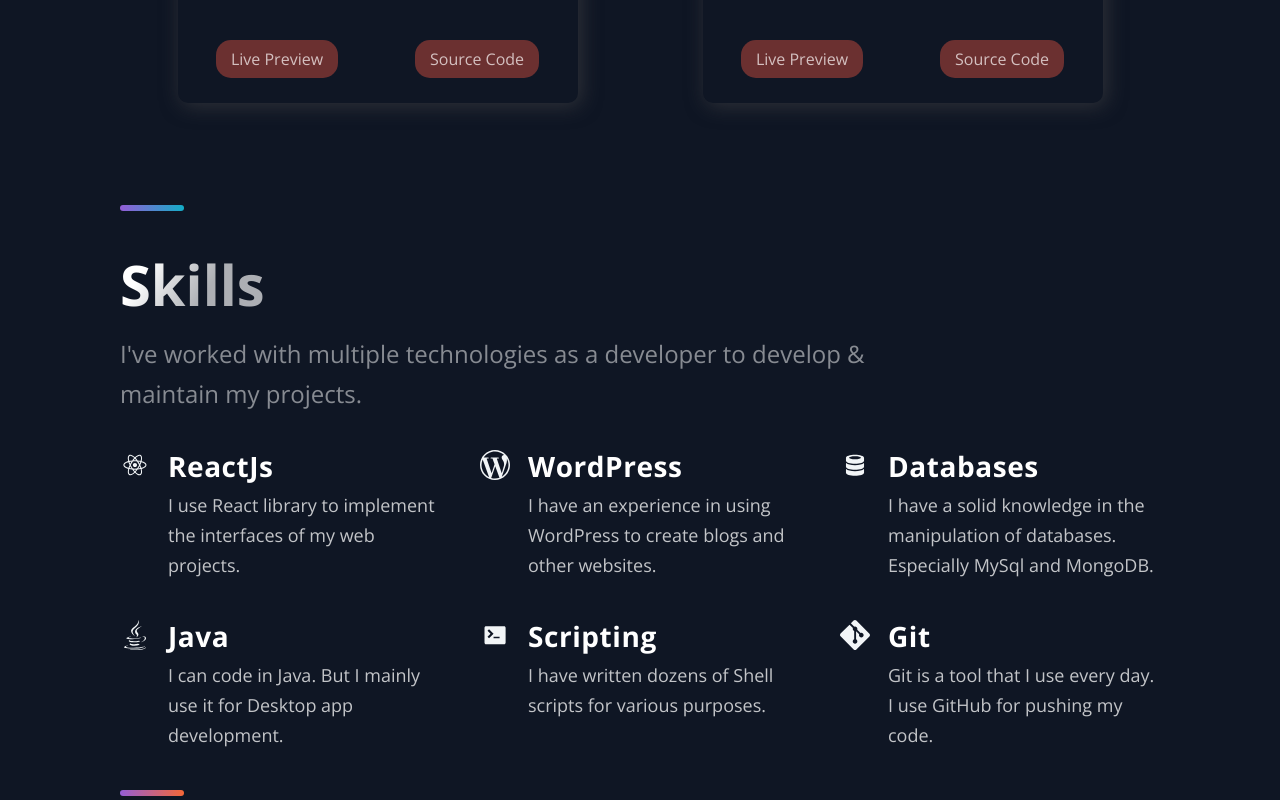
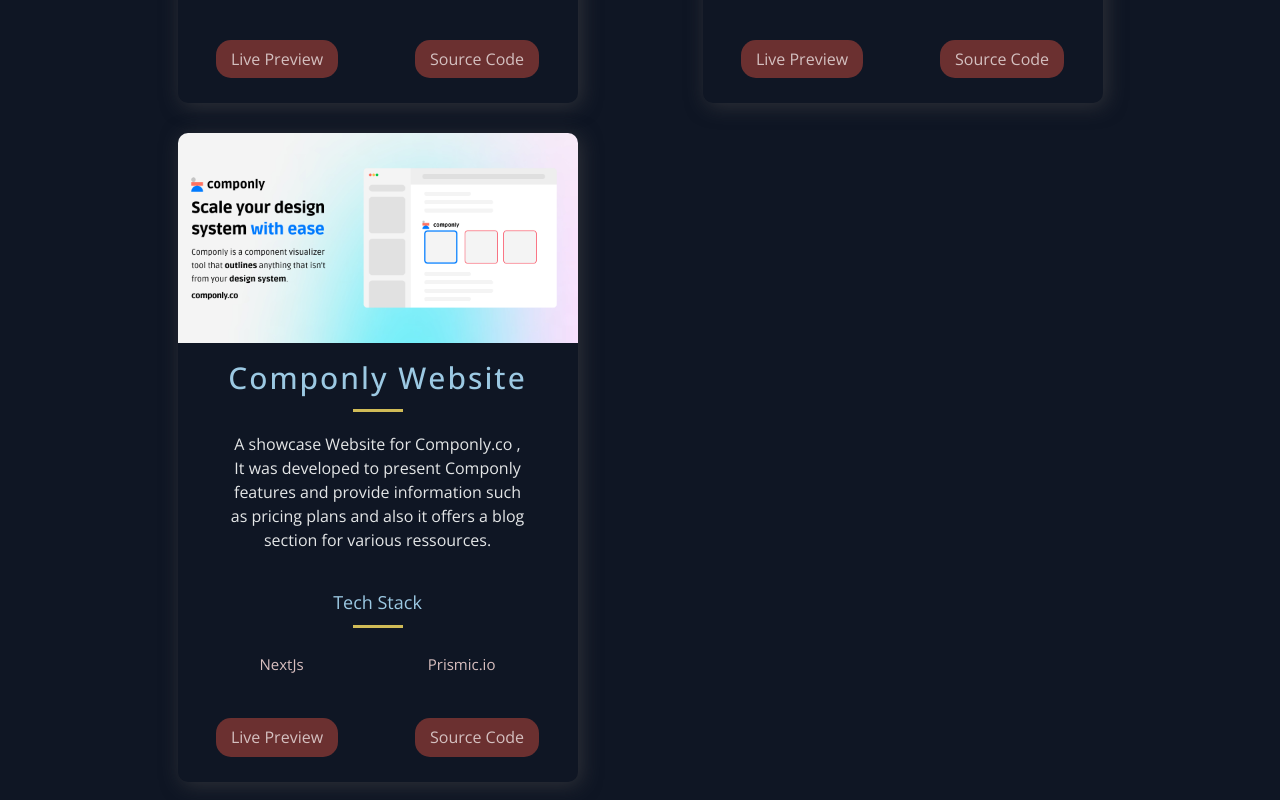
Before and after one commit to zeghmouri/my-portfolio, a Next.js app: page / in a window 1280 px wide. Shown: the part 1440-2240 px from the top of the page. Built offline with nearby package versions, Linux system fonts and the light colour scheme.

Commit message:
adding new project

```diff
--- a/src/constants/constants.js
+++ b/src/constants/constants.js
@@ -15,7 +15,16 @@ export const projects = [
     tags: ['Html', 'Css', 'Php', 'WordPress'],
     source: 'https://github.com/zeghmouri',
     visit: 'https://mdfive.dz/ecole/',
-    id: 0,
+    id: 1,
+  },
+  {
+    title: 'Componly Website',
+    description: "A showcase Website for Componly.co , It was developed to present Componly features and provide information such as pricing plans and also it offers a blog section for various ressources.",
+    image: '/images/componly.jpg',
+    tags: ['NextJs','Prismic.io'],
+    source: 'https://github.com/zeghmouri',
+    visit: 'https://componly.vercel.app',
+    id: 2,
   },
 
 ];
```
Also changed, not shown: public/images/banner.png (deleted), public/images/componly.jpg (added).
